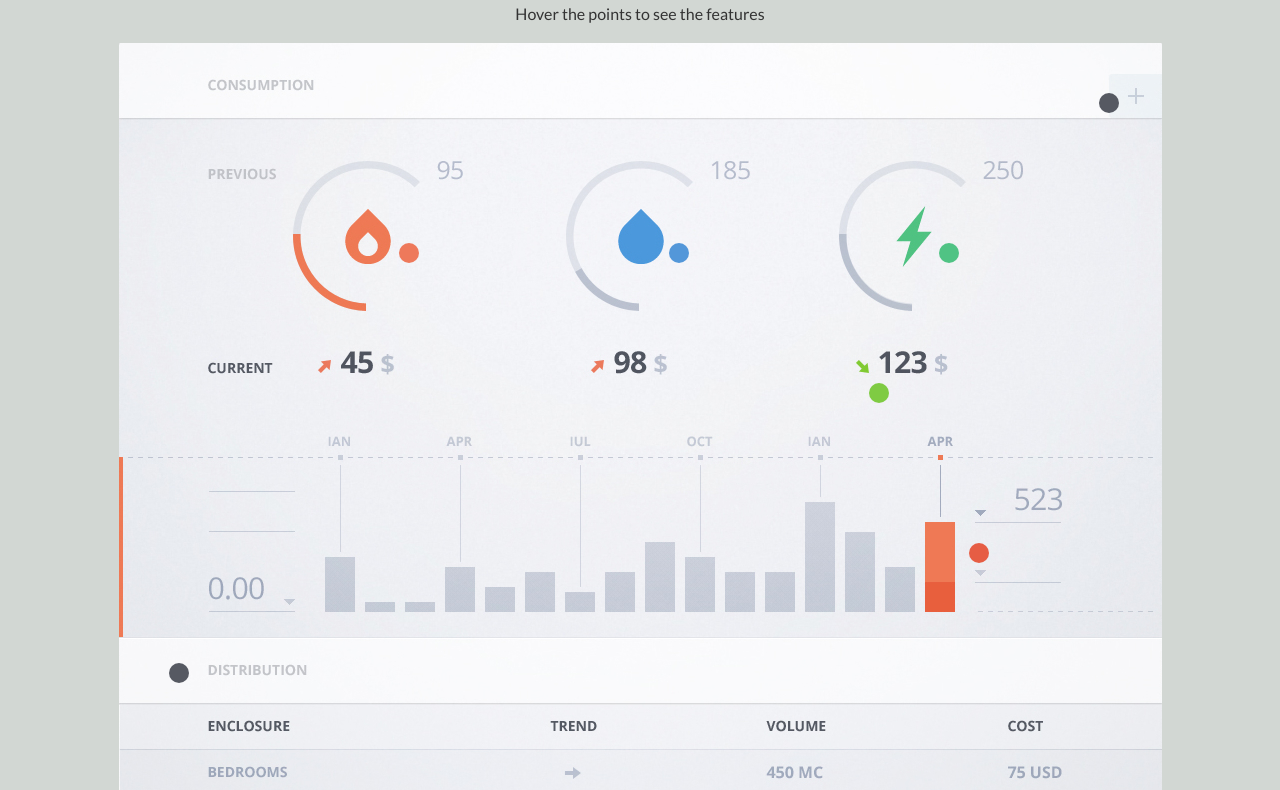
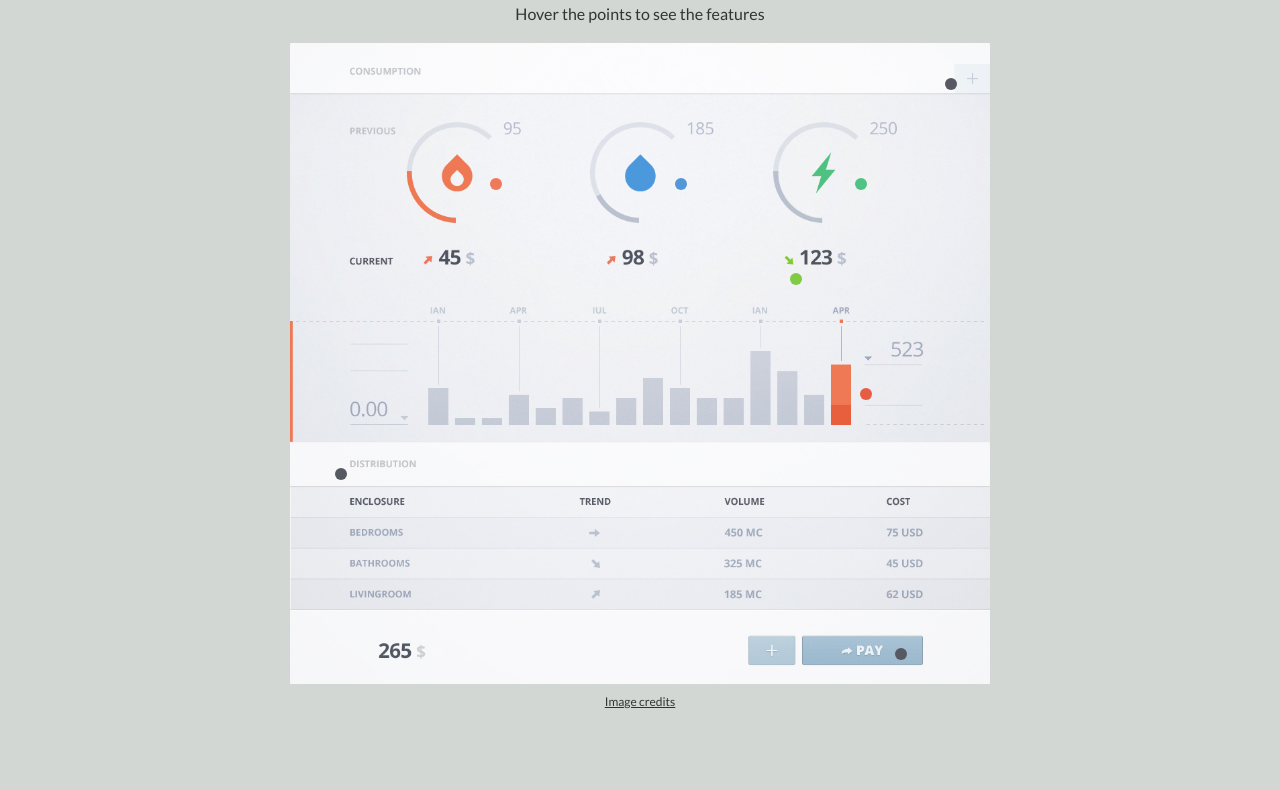
Before and after one commit to ayoubgdah/pointerest, a plain HTML site: page index.html in a window 1280 px wide. Shown: the part 83-873 px from the top of the page. After the commit the page ends 812 px from the top, so only its background shows below. Drawn offline with nearby package versions, Linux system fonts and the light colour scheme.

Commit message:
Smaller picture to fit screen sizes

```diff
--- a/index.html
+++ b/index.html
@@ -25,10 +25,11 @@
 			color: #333;
 		}
 		.container {
-			width: 1043px;
-			height: 955px;
+			width: 700px;
+			height: 641px;
 			margin: auto;
 			background: transparent url('dashboard.jpg') no-repeat;
+			background-size: contain;
 		}
 		.credits {
 			font-size: 12px;
@@ -46,18 +47,18 @@
 		}
 	</style>
 
-	<h1>Pointerest jQuery Plugin Demo <small><a href="https://github.com/ayoubgdah/pointerest#pointerest">Documentation</a></small></h1>
+	<h1>Pointerest Demo <small><a href="https://github.com/ayoubgdah/pointerest#pointerest">Documentation</a></small></h1>
 	<p>Hover the points to see the features</p>
 
 	<div class="container">
-		<span class="point" data-x="980" data-y="50"  data-color="#565962" data-content="Add a new dashboard page"></span>
-		<span class="point" data-x="280" data-y="200" data-color="#EE795B" data-content="Keep your house warm and your wallet full"></span>
-		<span class="point" data-x="550" data-y="200"  data-direction="top" data-color="#5397D9" data-content="A better understanding of your water consumption"></span>
-		<span class="point" data-x="820" data-y="200" data-color="#50C384" data-content="Save energy and money"></span>
-		<span class="point" data-x="750" data-y="340" data-color="#7FCB43" data-content="Shows you if you have saved or should do better"></span>
-		<span class="point" data-x="850" data-y="500" data-color="#E65D44" data-content="Hourly, daily, and monthly reporting data"></span>
-		<span class="point" data-x="50" data-y="620" data-color="#565962" data-content="Detailed comsuption for each room"></span>
-		<span class="point" data-x="900" data-y="900" data-color="#565962" data-content="Pay whenever you are ready"></span>
+		<span class="point" data-x="655" data-y="35"  data-color="#565962" data-content="Add a new dashboard page"></span>
+		<span class="point" data-x="200" data-y="135" data-color="#EE795B" data-content="Keep your house warm and your wallet full"></span>
+		<span class="point" data-x="385" data-y="135"  data-direction="top" data-color="#5397D9" data-content="A better understanding of your water consumption"></span>
+		<span class="point" data-x="565" data-y="135" data-color="#50C384" data-content="Save energy and money"></span>
+		<span class="point" data-x="500" data-y="230" data-color="#7FCB43" data-content="Shows you if you have saved or should do better"></span>
+		<span class="point" data-x="570" data-y="345" data-color="#E65D44" data-content="Hourly, daily, and monthly reporting data"></span>
+		<span class="point" data-x="45" data-y="425" data-color="#565962" data-content="Detailed comsuption for each room"></span>
+		<span class="point" data-x="605" data-y="605" data-color="#565962" data-content="Pay whenever you are ready"></span>
 	</div>
 
 	<p class="credits"><a href="https://dribbble.com/shots/1051180-Bills-Bills-Bills?list=searches&tag=dashboard&offset=5">Image credits</a></p>
@@ -73,6 +74,7 @@
 		// $(".container").Pointerest();
 
 		$(".container").Pointerest({
+			radius: 6,
 			color: "#4AA3DF"
 		});
 
```
